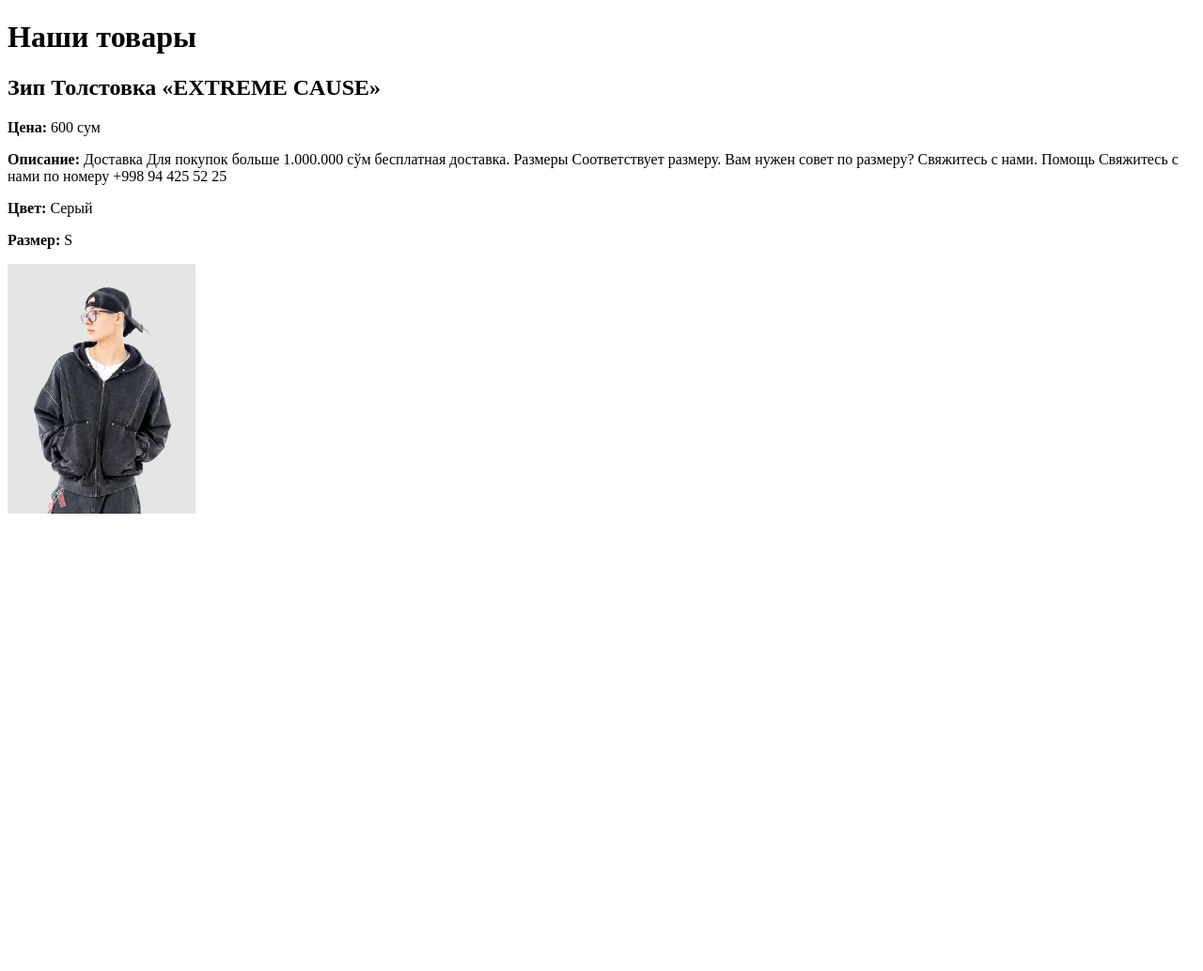
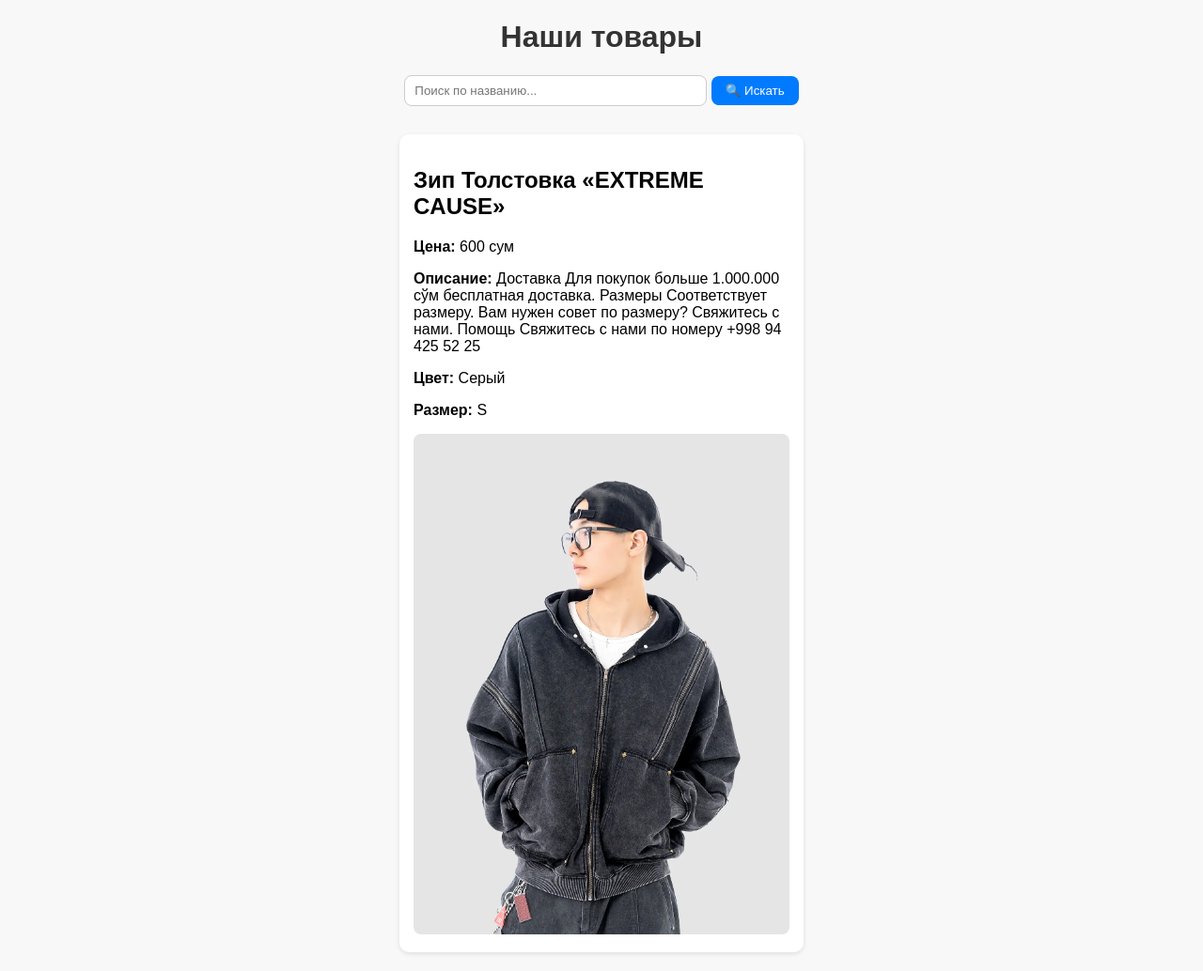
Before and after one commit to baimuratovnurjan09-hash/clothes_shop, a Django app: page / in a window 1280 px wide. Shown: the whole page at 94% size. Before the commit the page ends 547 px from the top, so only its background shows below. Run offline with Django 5.2, Linux system fonts and the light colour scheme; data comes from the database, SQL or seed files in the repository.

Commit message:
home.html

```diff
--- a/templates/home.html
+++ b/templates/home.html
@@ -3,23 +3,72 @@
 <head>
     <meta charset="UTF-8">
     <meta name="viewport" content="width=device-width, initial-scale=1.0">
-    <title>Clothes Shop</title>
+    <title>Магазин одежды</title>
+    <style>
+        body {
+            font-family: Arial, sans-serif;
+            background: #f8f8f8;
+            margin: 20px;
+        }
+        h1 {
+            text-align: center;
+            color: #333;
+        }
+        form {
+            text-align: center;
+            margin-bottom: 30px;
+        }
+        input[type="text"] {
+            padding: 8px 10px;
+            width: 300px;
+            border: 1px solid #ccc;
+            border-radius: 8px;
+        }
+        button {
+            padding: 8px 15px;
+            border: none;
+            background-color: #007bff;
+            color: white;
+            border-radius: 8px;
+            cursor: pointer;
+        }
+        .item {
+            background: white;
+            padding: 15px;
+            margin: 10px auto;
+            border-radius: 10px;
+            box-shadow: 0 2px 5px rgba(0,0,0,0.1);
+            width: 400px;
+        }
+        img {
+            width: 100%;
+            border-radius: 8px;
+        }
+    </style>
 </head>
 <body>
     <h1>Наши товары</h1>
 
+    <form method="get" action="">
+        <input type="text" name="q" placeholder="Поиск по названию..." value="{{ query|default:'' }}">
+        <button type="submit">🔍 Искать</button>
+    </form>
+
+    {% if clothes %}
         {% for kiyim in clothes %}
-        <div style="margin-bottom: 20px;">
+            <div class="item">
                 <h2>{{ kiyim.title }}</h2>
                 <p><strong>Цена:</strong> {{ kiyim.price }} сум</p>
                 <p><strong>Описание:</strong> {{ kiyim.desc }}</p>
                 <p><strong>Цвет:</strong> {{ kiyim.color }}</p>
                 <p><strong>Размер:</strong> {{ kiyim.size }}</p>
-
                 {% if kiyim.images %}
-                <img src="{{ kiyim.images.url }}" alt="{{ kiyim.title }}" width="200">
+                    <img src="{{ kiyim.images.url }}" alt="{{ kiyim.title }}">
                 {% endif %}
             </div>
         {% endfor %}
+    {% else %}
+        <p style="text-align:center;">Ничего не найдено </p>
+    {% endif %}
 </body>
 </html>
```
Lines whose indentation alone changed are shown as unchanged.
